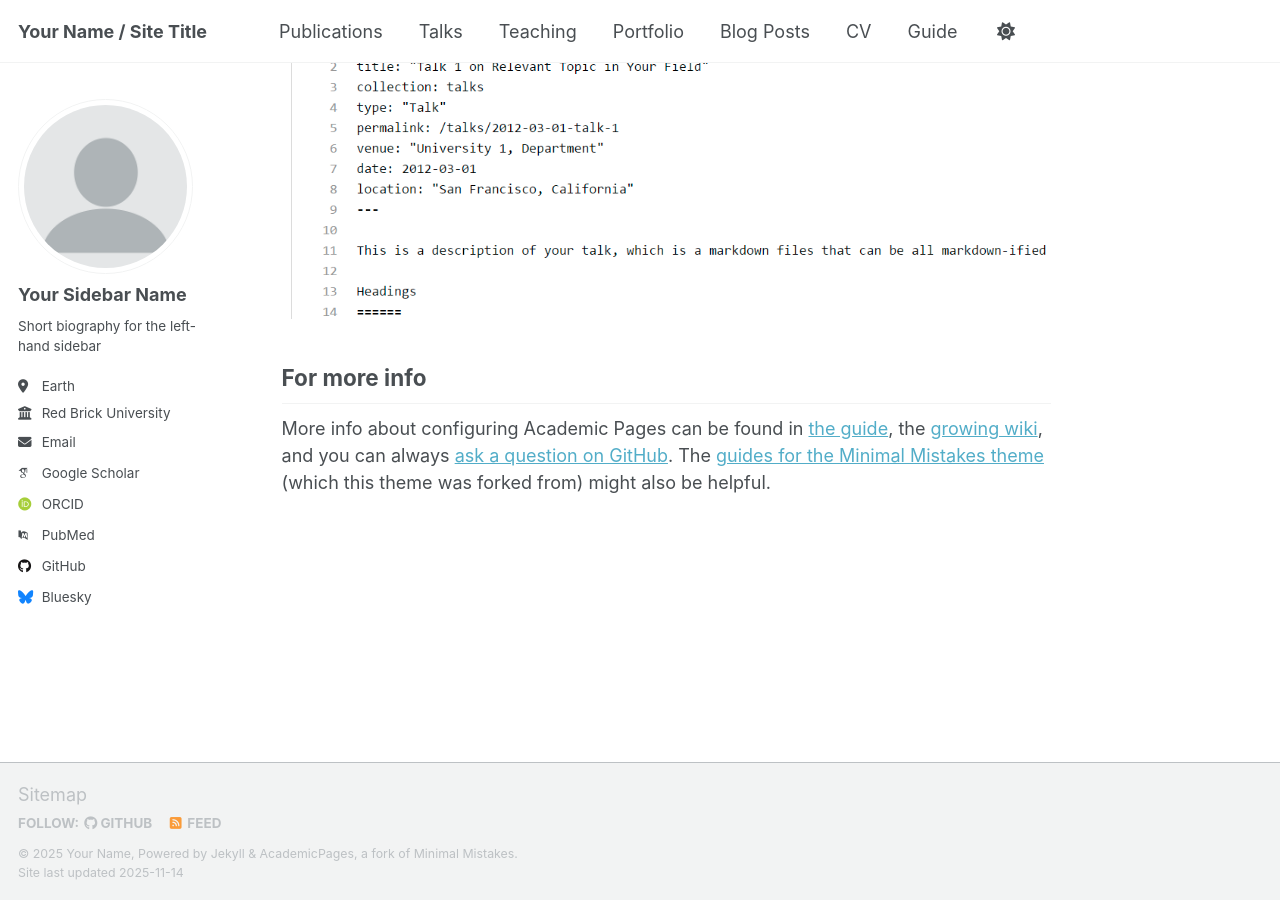
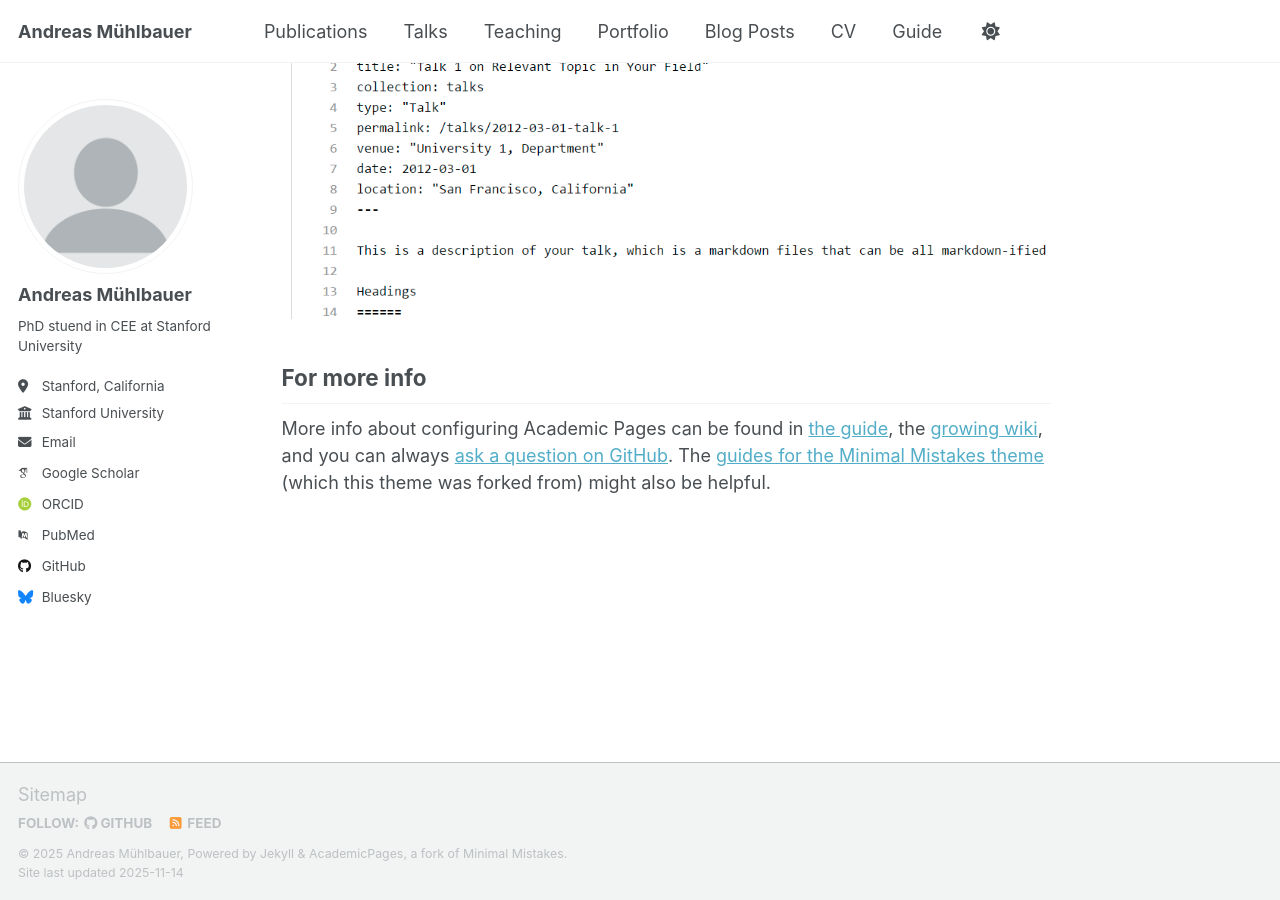
Before and after one commit to amuehlba/amuehlba.github.io, a Jekyll site: the page built from _pages/about.md, in a window 1280 px wide and 900 px high, scrolled down 2880 px. Built offline with Jekyll 4.4.1, drawn with Linux system fonts in a browser that asks for light colours; some web fonts are replaced; a script that is not in the unit is left out.

Commit message:
Update _config.yml

```diff
--- a/_config.yml
+++ b/_config.yml
@@ -9,11 +9,11 @@
 # Basic Site Settings
 locale                   : "en-US"
 site_theme               : "default" # Currently available options are "default", "air"
-title                    : "Your Name / Site Title"
+title                    : "Andreas Mühlbauer"
 title_separator          : "-"
-name                     : &name "Your Name"
-description              : &description "Your Name's academic portfolio"   # Update this with a general description of your site, this is the default if not overridden by a page
-url                      : https://academicpages.github.io # The base hostname & protocol for your site e.g. "https://[your GitHub username].github.io",
+name                     : &name "Andreas Mühlbauer"
+description              : &description "Abndreas Mühlbauer's personal website"   # Update this with a general description of your site, this is the default if not overridden by a page
+url                      : https://amuehlba.github.io # The base hostname & protocol for your site e.g. "https://[your GitHub username].github.io",
                                                            # or if you already have some other page hosted on Github then use "https://[your GitHub username].github.io/[Your Repo Name]"
 baseurl                  : "" # the subpath of your site, e.g. "/blog"
 repository               : "academicpages/academicpages.github.io"
@@ -24,13 +24,13 @@ repository               : "academicpages/academicpages.github.io"
 author:
   # Biographic information
   avatar           : "profile.png"
-  name             : "Your Sidebar Name"
+  name             : "Andreas Mühlbauer"
   pronouns         : # example: "she/her"
-  bio              : "Short biography for the left-hand sidebar"
-  location         : "Earth"
-  employer         : "Red Brick University"
+  bio              : "PhD stuend in CEE at Stanford University"
+  location         : "Stanford, California"
+  employer         : "Stanford University"
   uri              : # URL
-  email            : "none@example.org"
+  email            : "muehlbauer@stanford.edu"
 
   # Academic websites
   academia         : # URL
@@ -48,7 +48,7 @@ author:
   bitbucket        : # Username - Update with your username on the site
   codepen          : # Username
   dribbble         : # Username
-  github           : "academicpages"
+  github           : "amuehlba"
   kaggle           : # Username
   stackoverflow    : # User number or user number and name (i.e., use "1" or "1/jeff-atwood")
 
```
